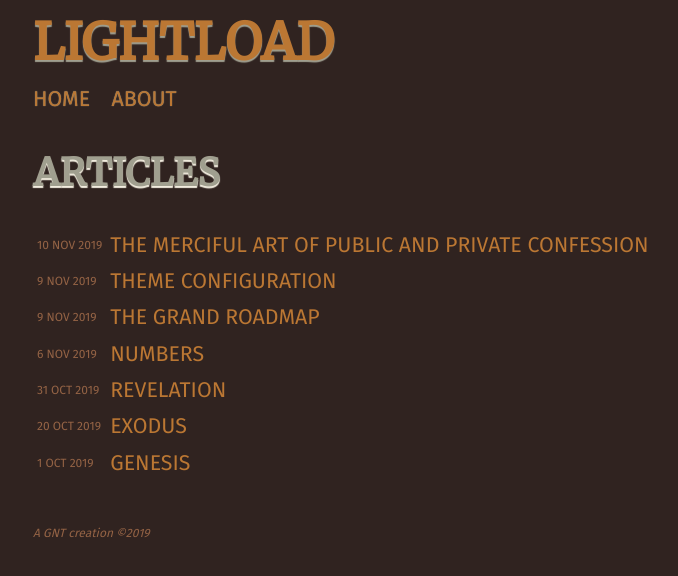
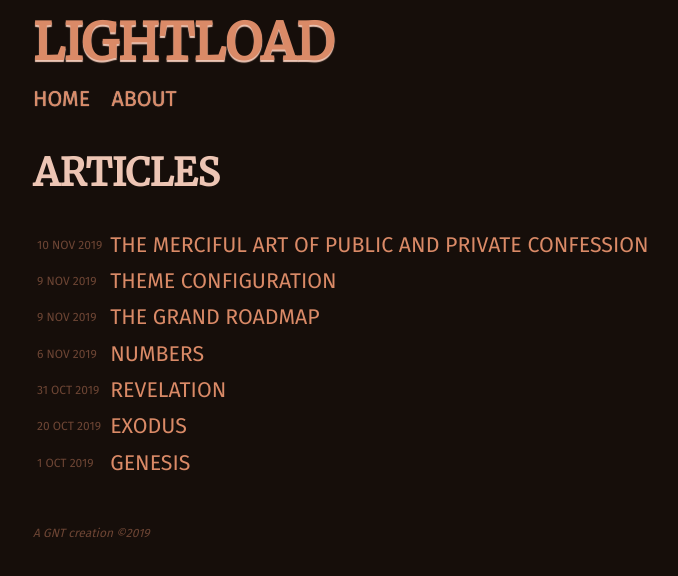
Before and after one commit to naum/lightload, a Jekyll site: the page built from index.html, in a window 1280 px wide. Shown: the top 576 px of the page, without its empty margins (207-885 px from the left). Built offline with Jekyll 4.4.1, drawn with Linux system fonts in a browser that asks for light colours.

Commit message:
Theme experimentation

```diff
--- a/_config.yml
+++ b/_config.yml
@@ -1,3 +1,4 @@
+baseurl: ""
 font_accent: "Merriweather"
 font_main: "Fira Sans"
 title: "Lightload"
--- a/assets/css/main.css
+++ b/assets/css/main.css
@@ -2,11 +2,11 @@
 :root {
   --font-accent: 'Merriweather';
   --font-main: 'Fira Sans';
-  --background-body: #302320;
-  --text-main: #F2EDDF;
-  --main-brand: #BB7733;
-  --dark-accent: #946345;
-  --light-accent: #A09F8F;
+  --light-shade: #FCF4F0;
+  --light-accent: #EDC5B4;
+  --main-brand: #DA8A67;
+  --dark-accent: #6D4534;
+  --dark-shade: #160E0A;
 }
 
 a {
@@ -35,8 +35,8 @@ blockquote {
 }
 
 body {
-  color: var(--text-main);
-  background: var(--background-body);
+  color: var(--light-shade);
+  background: var(--dark-shade);
   font-family: var(--font-main), sans-serif;
   font-size: 133.33%;
   line-height: 1.77rem;
@@ -86,7 +86,7 @@ h2 {
   color: var(--light-accent);
   font-size: 2.37rem;
   line-height: 116%;
-  text-shadow: 0 0.125rem 0.0625rem var(--text-main);
+  text-shadow: 0 0.125rem 0.0625rem var(--light-shadow);
   text-transform: uppercase;
 }
 
```
